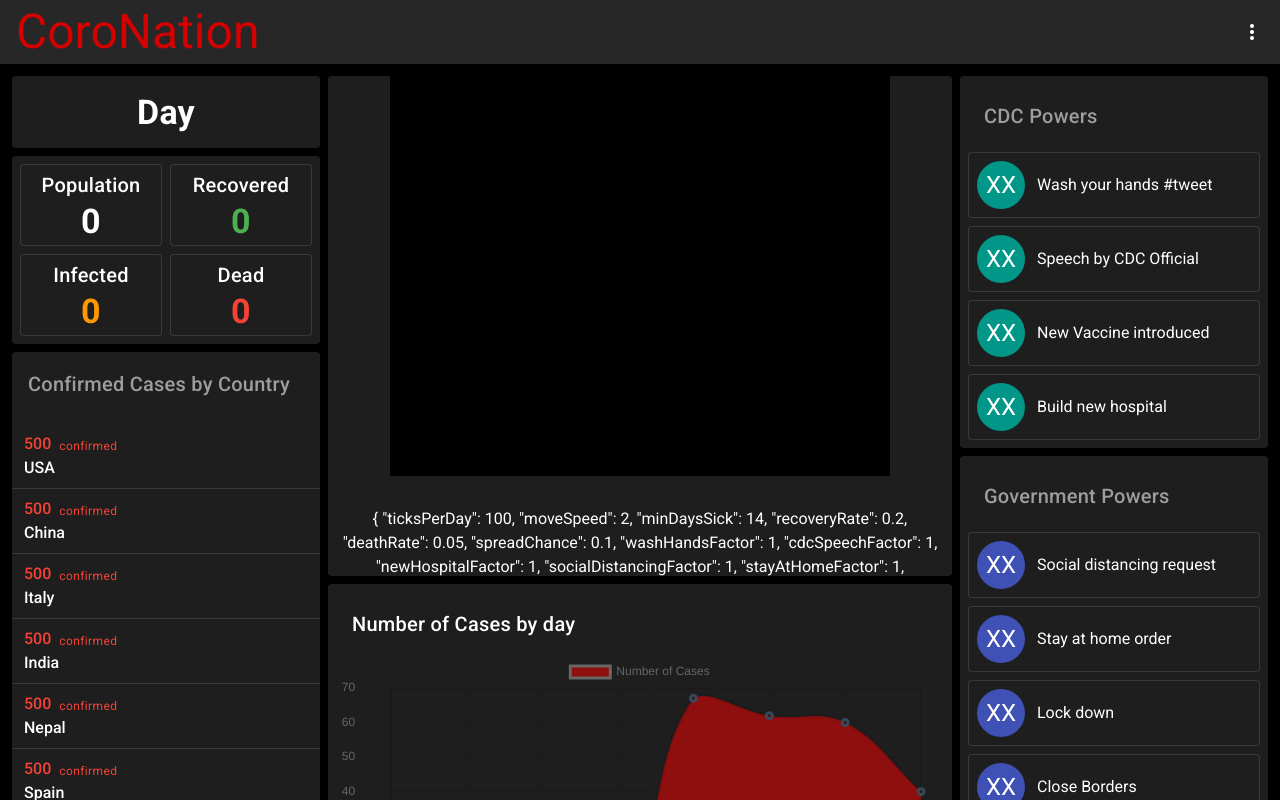
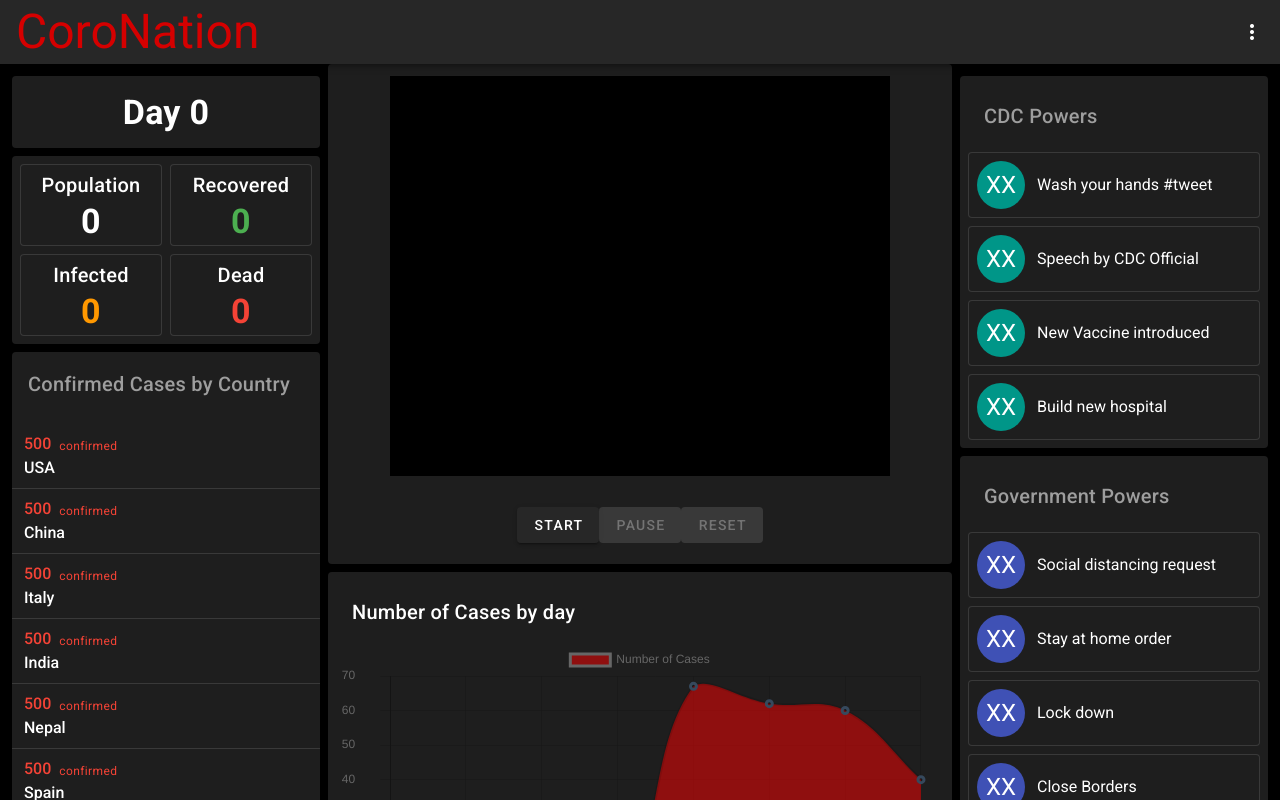
Before and after one commit to uzirthapa/corona-game, a Vue app: page /game in a window 1280 px wide. Shown: the top 800 px of the page. Built offline with nearby package versions, Linux system fonts and the light colour scheme.

Commit message:
Defaults the days to 0 in the store Cleans up the Canvas for the first build

```diff
--- a/src/components/CGameCanvas.vue
+++ b/src/components/CGameCanvas.vue
@@ -2,7 +2,7 @@
   <v-container
     fluid
     class="pa-0"
-    style="width: 100%; height: 100%; overflow-y: auto;"
+    style="width: 100%; height: 100%;"
   >
     <v-row class="text-center px-2">
       <v-col>
@@ -15,11 +15,11 @@
           Sorry, browser does not support canvas.
         </canvas>
       </v-col>
-      <v-col>
-        <div>
-          {{configs}}
-        </div>
-      </v-col>
+<!--      <v-col>-->
+<!--        <div>-->
+<!--          {{configs}}-->
+<!--        </div>-->
+<!--      </v-col>-->
     </v-row>
     <v-row justify="center">
       <v-col class="d-flex justify-center">
@@ -79,27 +79,8 @@ export default {
       () => {
         vm.canvas = vm.$refs.canvas;
         vm.drawBackground();
-        console.log('Canvas', vm.canvas);
-        // vm.timer = setInterval(
-        //   () => {
-        //     vm.draw();
-        //   },
-        //   10,
-        // );
       },
     );
-    // var vm = this;
-    // this.$nextTick(() => {
-    //   vm.canvas = document.getElementById('canvas');
-    //   vm.timer = setInterval(
-    //     () => {
-    //       vm.draw();
-    //     },
-    //     10,
-    //   );
-    // });
-    //
-    // return this.timer;
   },
   computed: {
     ...mapState({
@@ -212,7 +193,6 @@ export default {
     onDayEnd() {
       this.updateDays(this.daysPassed);
 
-      console.log(this.lockDownDay, this.daysActive);
       if (this.lockDownFactor !== 1 && (this.lockDownDay + 5 < this.daysActive)) {
         this.updateLockDownFactor(1);
       }
--- a/src/store/index.js
+++ b/src/store/index.js
@@ -16,7 +16,7 @@ export default new Vuex.Store({
 
     counts: {},
     radius: 0,
-    days: null,
+    days: 0,
     // moveSpeed: 2,
     // minDaysSick: 14,
     // recoveryRate: 0.2, // rates need to be between 0-1 (inclusive)
```
